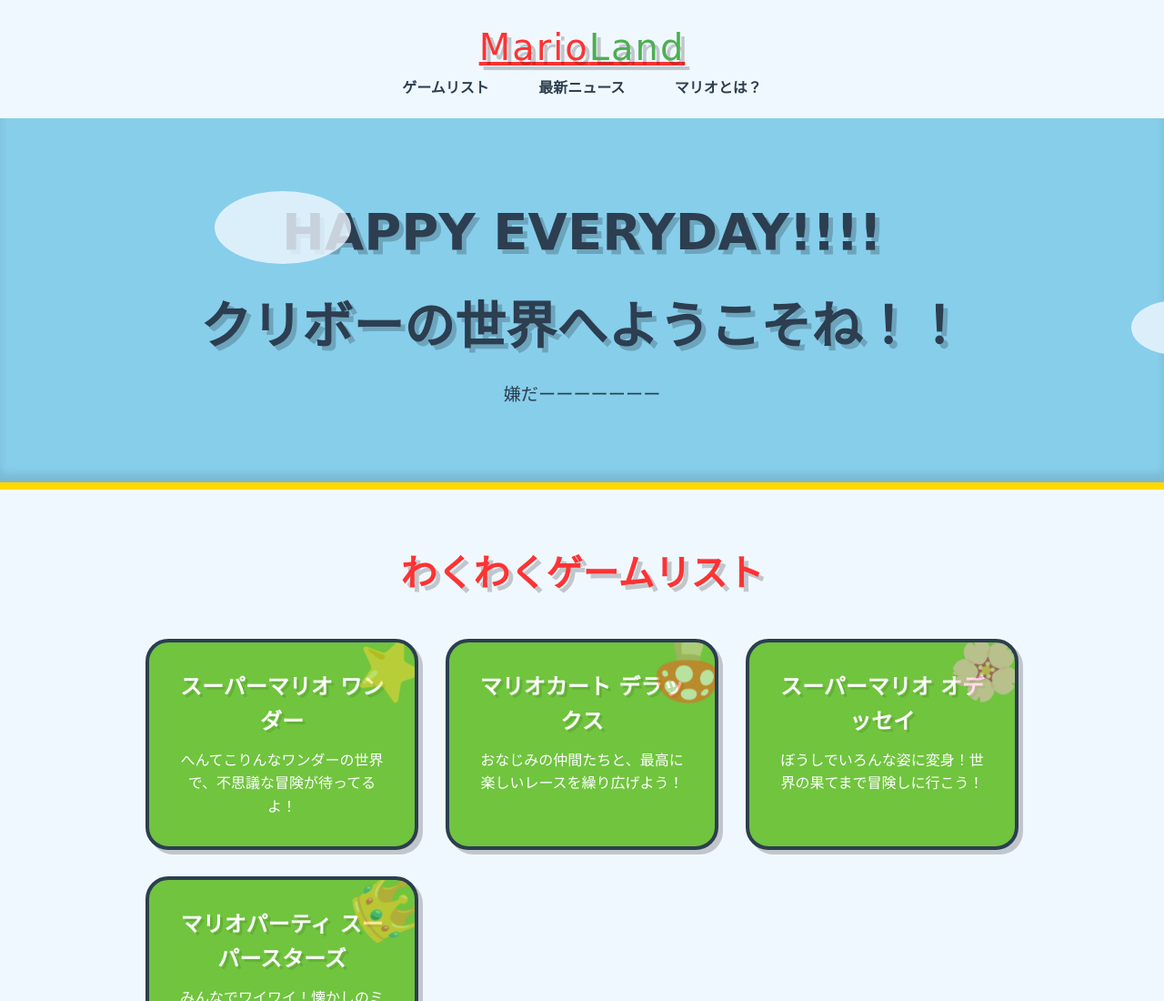
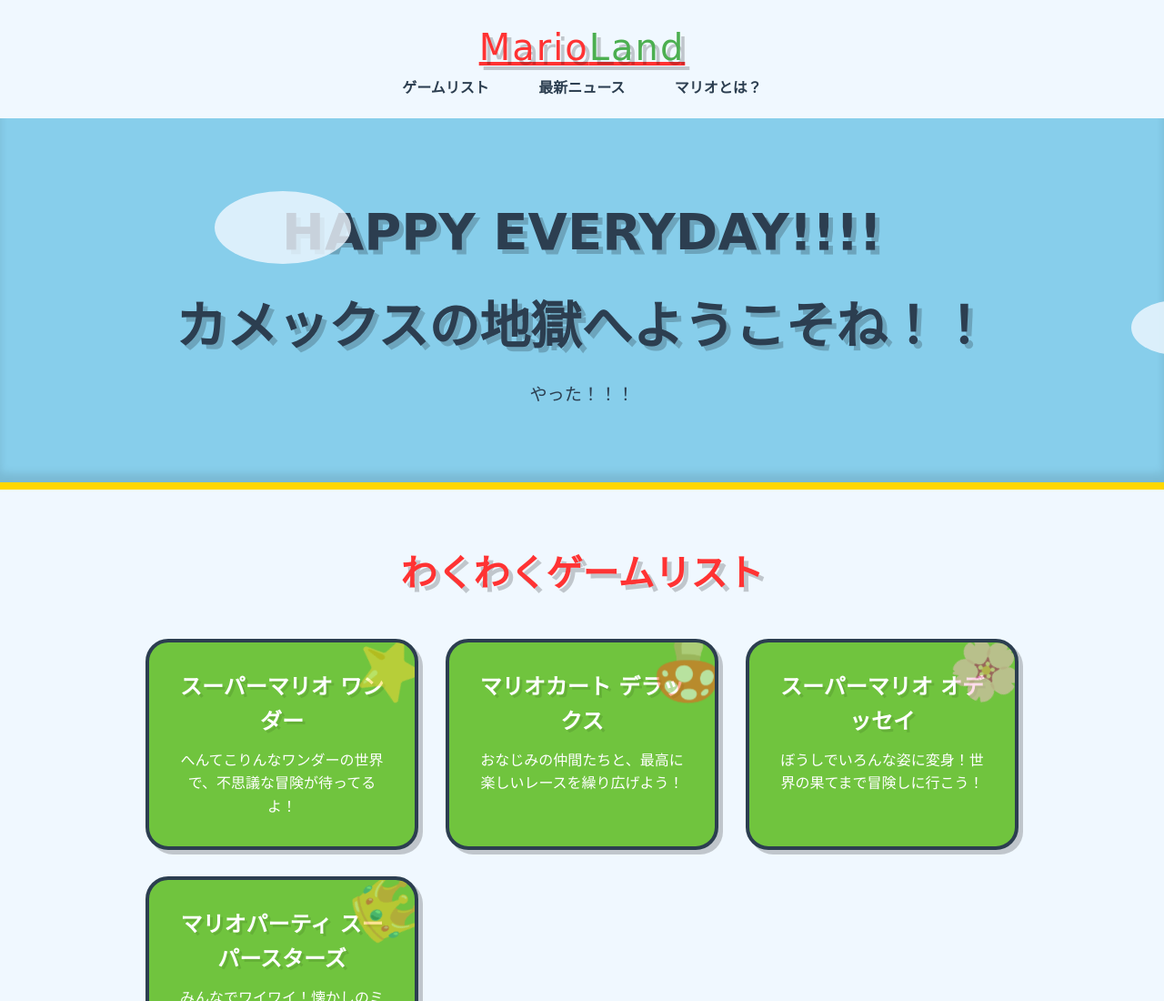
Before and after one commit to Jeffery129/GitTestDay2_02, a plain HTML site: page index.html in a window 1280 px wide. Shown: the top 1100 px of the page at 91% size. Drawn offline with Linux system fonts and the light colour scheme; a web font is replaced by a local one.

Commit message:
[fix]地獄に変更、やったを追加

```diff
--- a/index.html
+++ b/index.html
@@ -26,8 +26,8 @@
         <section class="hero">
             <div class="container">
                 <h1>HAPPY EVERYDAY!!!!</h1>
-                <h1>クリボーの世界へようこそね！！</h1>
-                <p>嫌だーーーーーーー</p>
+                <h1>カメックスの地獄へようこそね！！</h1>
+                <p>やった！！！</p>
             </div>
         </section>
 
```
